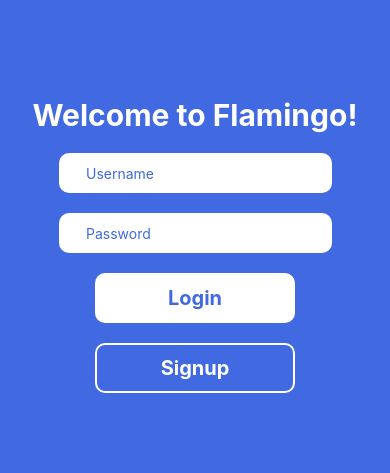
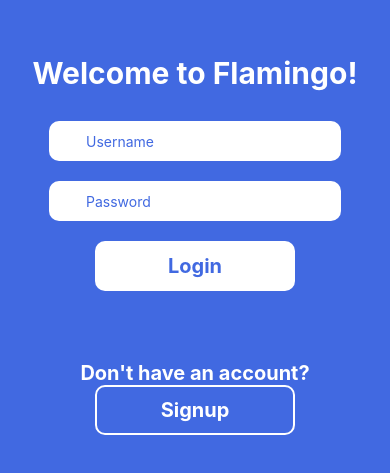
Before and after one commit to Ill-Eagle-Official/Project-Flamingo, a React Native app: screen / in a window 390 px wide. Shown: the part 177-650 px from the top of the page. Built offline with nearby package versions, Linux system fonts and the light colour scheme.

Commit message:
add sign up styling

```diff
--- a/components/Login.js
+++ b/components/Login.js
@@ -33,12 +33,16 @@ const LoginScreen = ({ navigation }) => {
       >
         <Text style={styles.loginText}>Login</Text>
       </TouchableOpacity>
+
+      <View style={styles.signupArea}>
+        <Text style={styles.signupText}>Don't have an account?</Text>
         <TouchableOpacity
           style={styles.signupButton}
           onPress={() => console.log("Signup button pressed")}
         >
           <Text style={styles.signupText}>Signup</Text>
         </TouchableOpacity>
+      </View>
     </View>
   );
 };
@@ -55,13 +59,13 @@ const styles = StyleSheet.create({
     fontSize: 30,
     fontWeight: "bold",
     color: "white",
-    marginBottom: 20,
+    marginBottom: 30,
   },
 
   inputView: {
     backgroundColor: "white",
     borderRadius: 10,
-    width: "70%",
+    width: "75%",
     height: 40,
     marginBottom: 20,
     alignItems: "center",
@@ -89,6 +93,18 @@ const styles = StyleSheet.create({
     color: "#4169e1",
   },
 
+  signupArea: {
+    marginTop: 50,
+    alignItems: "center",
+  },
+
+  signupText: {
+    fontSize: 15,
+    fontWeight: "bold",
+    color: "white",
+    padding: 10,
+  },
+
   signupButton: {
     backgroundColor: "#4169e1",
     width: 200,
```
Lines whose indentation alone changed are shown as unchanged.
